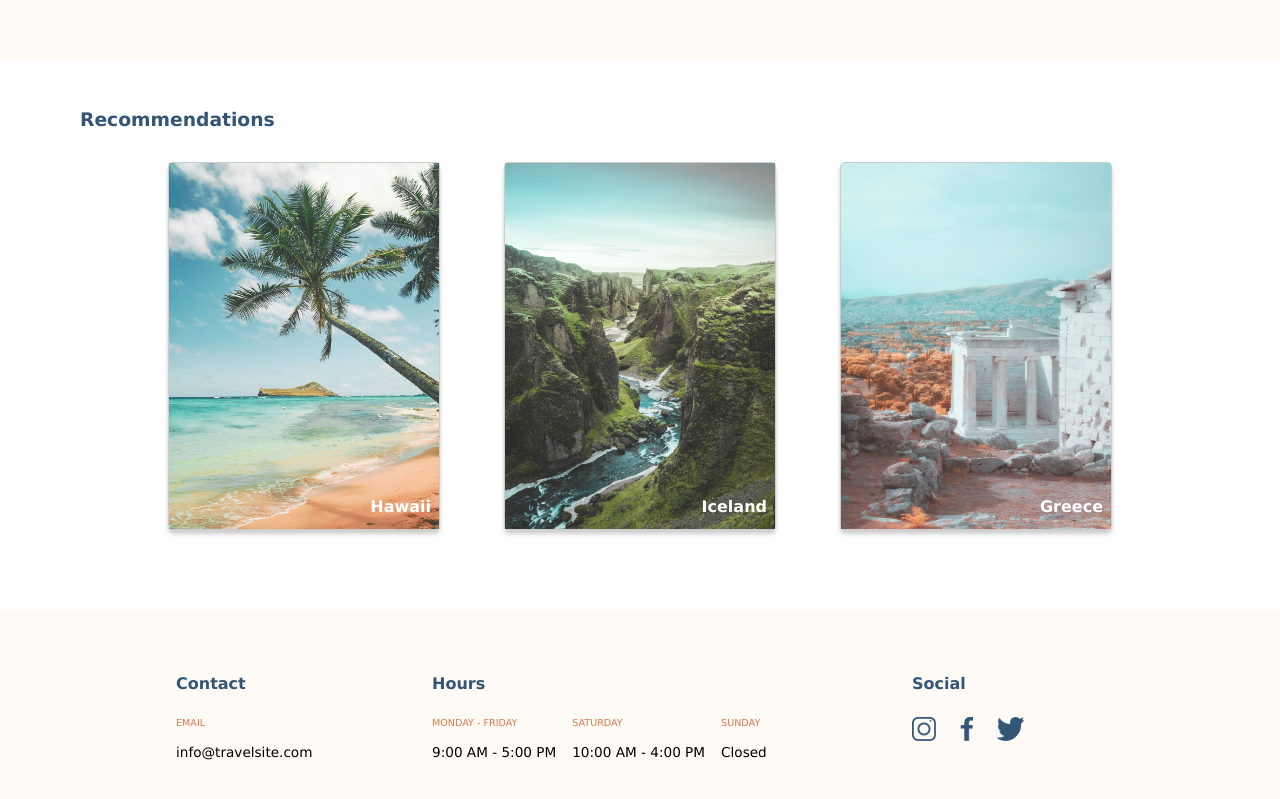
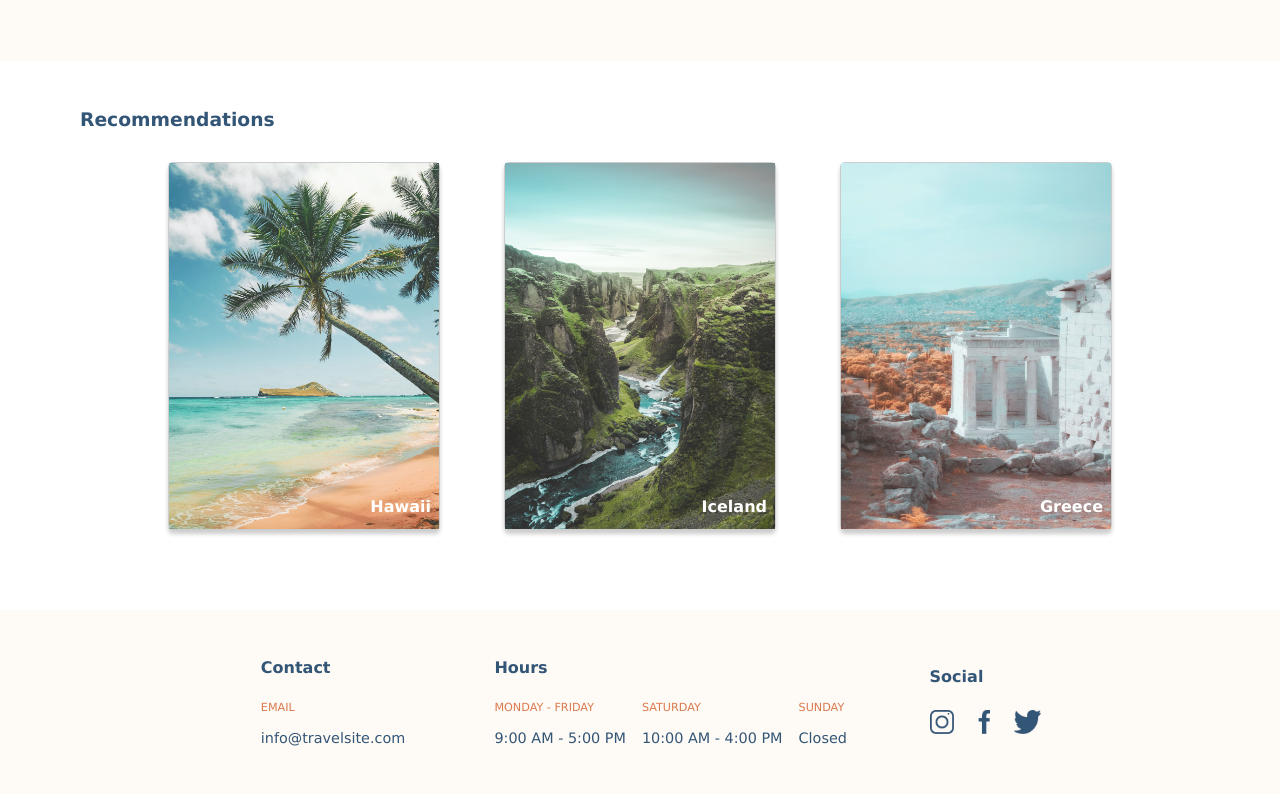
Before and after one commit to ivanapejicic/travelsite, a plain HTML site: page index.html in a window 1280 px wide. Shown: the part 307-1106 px from the top of the page. Drawn offline with Linux system fonts and the light colour scheme.

Commit message:
Footer changes

```diff
--- a/css/global.css
+++ b/css/global.css
@@ -31,48 +31,50 @@
     padding-bottom: .3rem;
 }
 
+/* footer */
+
 .footer{
     background-color: #FEFAF5;
+    color: #335576;
     display: flex;
+    align-items: center;
     justify-content: center;
     flex-wrap: wrap;
-    align-items: baseline;
-    padding: 3rem 4rem 2rem 6rem;
+    padding: 3rem 2rem 3rem 10rem;
     margin: 0;
 }
-
 .bottom-title{
-    color: #335576;
     font-weight: 600;
     padding-bottom: 1.5rem;
 }
 .bottom-subtitle{
     color: #DB7A4E;
-    font-size: 0.6rem;
+    font-size: 0.7rem;
     white-space: nowrap;
     padding-bottom: 1rem;
 }
 .container{
-    margin: 1rem;
+    margin: 0rem;
     width: 20%;
     box-sizing: content-box;
 }
 .container-bigger{
     width: 40%;
+    padding-left: 1rem;
 }
 .hours{
     display: flex;
     gap: 1rem;
-    /* flex-wrap: wrap; */
-
+    flex-wrap: wrap;
 }
 .logos{
     display: flex;
     gap: 1.5rem;
 }
 .info{
-    font-size: .85rem;
+    font-size: .9rem;
 }
+
 img{
     height: 1.5rem;
 }
```
